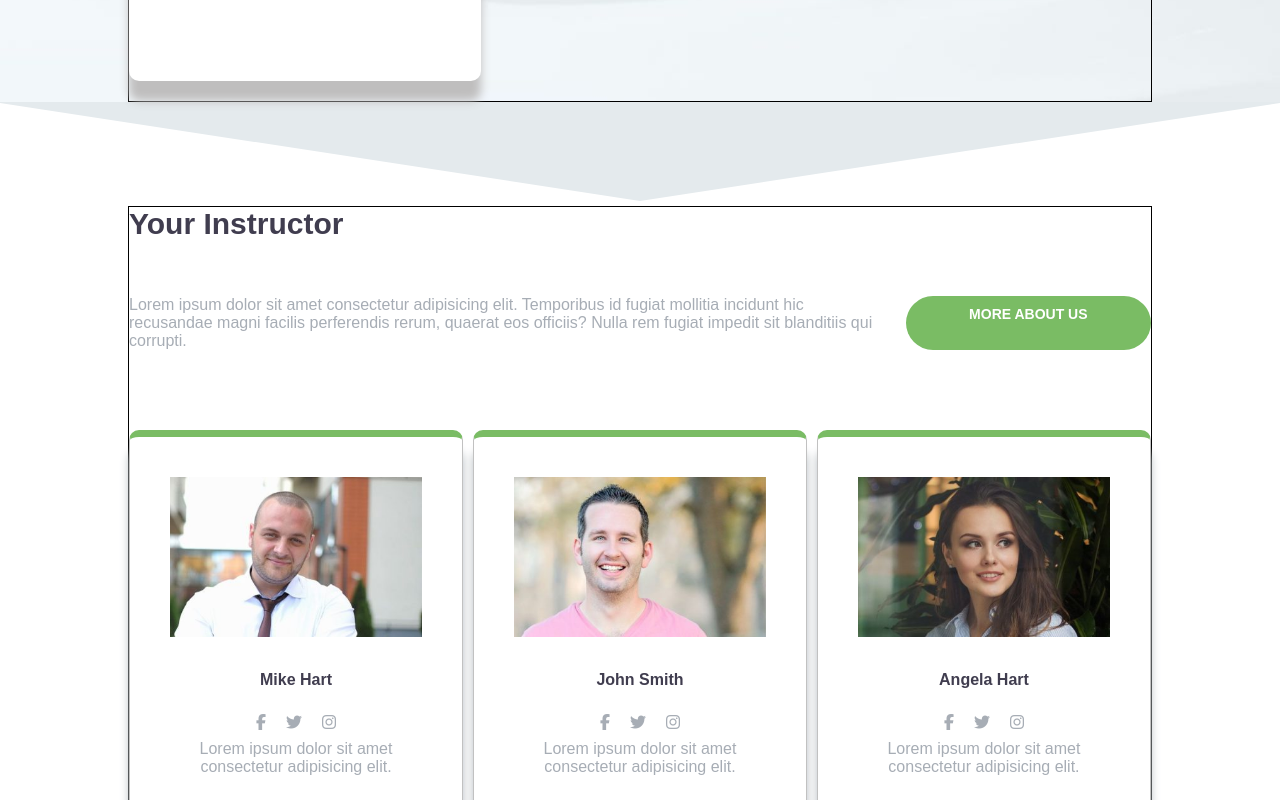
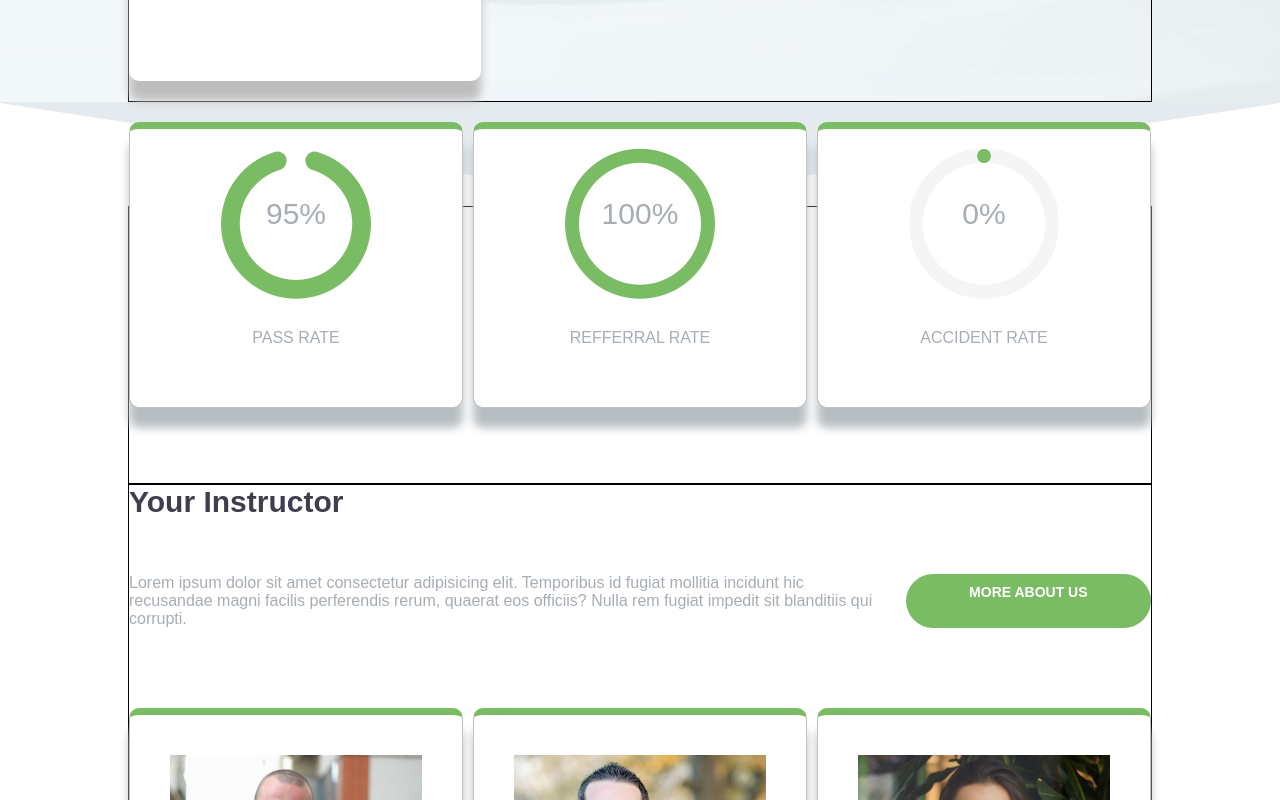
Before and after one commit to RominaMalimban/proj-html-vuejs, a Vue app: page / in a window 1280 px wide. Shown: the part 1980-2780 px from the top of the page. Built offline with nearby package versions, Linux system fonts and the light colour scheme.

Commit message:
realizzazione componente Rate

```diff
--- a/src/components/Rate.vue
+++ b/src/components/Rate.vue
@@ -1,17 +1,121 @@
 <script>
 export default {
-    name: "Rate"
+    name: "Rate",
+    data() {
+        return {
+            rates: [
+                {
+                    percentage: "95%",
+                    type: "PASS RATE"
+                },
+                {
+                    percentage: "100%",
+                    type: "REFFERRAL RATE"
+                },
+                {
+                    percentage: "0%",
+                    type: "ACCIDENT RATE"
+                },
+            ]
+        }
+    }
 }
 </script>
 
 <template>
 
     <section>
+        <div class="container">
+            <div class="cards">
+                <div class="card" v-for="(rate, index) in rates" :key="index">
+                    <div class="circle">
+                        <i class="fa-solid fa-circle-notch" v-if="rate.percentage === '95%'"></i>
+                        <i class="fa-regular fa-circle" v-if="rate.percentage === '100%' || rate.percentage === '0%'"
+                            :class="rate.percentage === '0%' ? 'different' : ''">
+                        </i>
+                        <div class="zero" v-if="rate.percentage === '0%'"></div>
+                        <span>{{ rate.percentage }}</span>
+                    </div>
+                    <span class="rate">{{ rate.type }}</span>
+                </div>
 
+            </div>
+        </div>
     </section>
 </template>
 
 <style lang="scss" scoped>
 @use '../styles/partials/variables' as*;
 @use '../styles/partials/mixins' as*;
+
+section {
+
+
+
+    .container {
+
+
+        .cards {
+            position: relative;
+            top: -80px;
+            display: flex;
+            margin: -5px;
+
+            .card {
+                width: calc(100% / 3 - 10px);
+                margin: 0 5px;
+                background-color: #fff;
+                border: 1px solid #c1c1c1;
+                border-top: 7px solid $primary;
+                border-radius: 10px;
+                box-shadow: 0px 20px 10px 0px #b7bec2;
+                display: flex;
+                flex-direction: column;
+                justify-content: center;
+                align-items: center;
+
+                .circle {
+                    position: relative;
+
+                    i {
+                        padding-top: 20px;
+                        font-size: 150px;
+                        color: $primary;
+
+                        &.different {
+                            color: #f5f5f5;
+                        }
+                    }
+
+                    span {
+                        position: absolute;
+                        top: 50%;
+                        left: 50%;
+                        transform: translate(-50%, -50%);
+                        font-size: 30px;
+                        color: $gray-text;
+                    }
+
+                    .zero {
+                        background-color: $primary;
+                        width: 14px;
+                        height: 14px;
+                        color: $primary;
+                        border-radius: 50%;
+                        position: absolute;
+                        top: 20px;
+                        left: 50%;
+                        transform: translate(-50%, 0);
+                    }
+                }
+
+                .rate {
+                    display: block;
+                    padding: 30px 0 60px;
+                    color: $gray-text;
+                }
+            }
+        }
+    }
+}
 </style>
```
